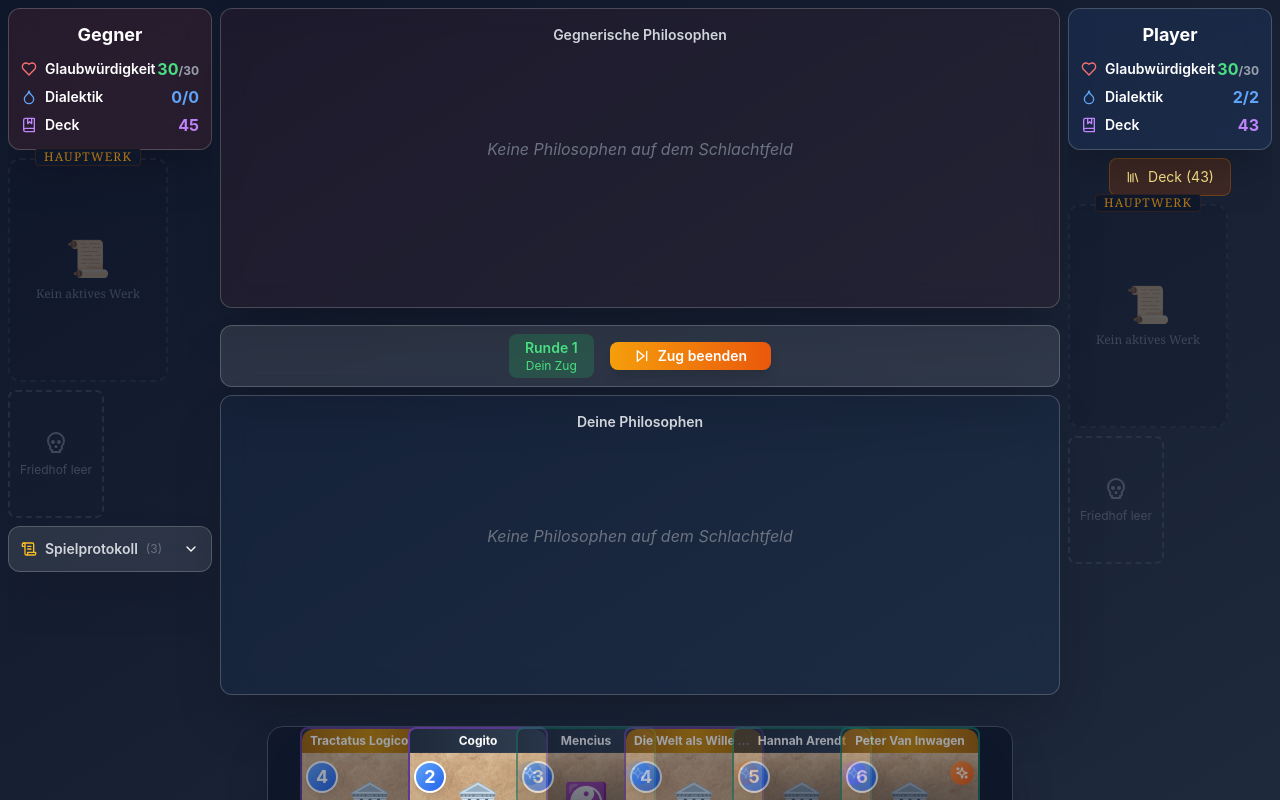
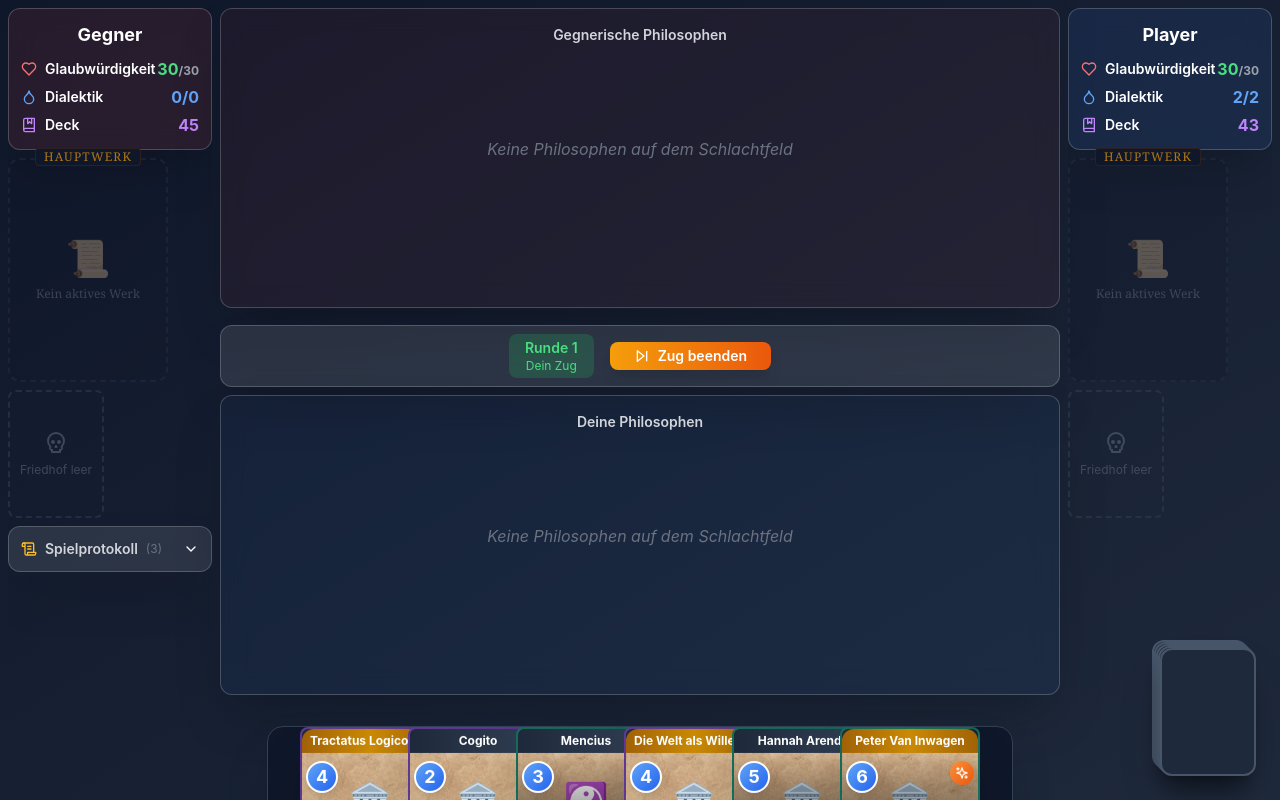
Before and after one commit to RamaJus/philosophy-ccg, a React (Vite) app: page / in a window 1280 px wide. Both pictures are taken after a click on the button 482 px from the left and 456 px from the top of the page. Built offline with nearby package versions, Linux system fonts and the light colour scheme.

Commit message:
Round 6 UI Refinements: Opaque cards, Visual Deck Pile, Symmetric Alignment

```diff
--- a/src/components/Card.tsx
+++ b/src/components/Card.tsx
@@ -76,7 +76,7 @@ export const Card: React.FC<CardProps> = ({
     const cardClasses = `
         ${isMinion ? 'card-minion' : 'card-spell'}
         ${isSelected ? 'ring-4 ring-yellow-400 scale-110' : ''}
-        ${isPlayable ? 'cursor-pointer' : 'opacity-60 cursor-not-allowed'}
+        ${isPlayable ? 'cursor-pointer' : 'cursor-not-allowed'}
         ${isDamaged ? 'animate-shake ring-4 ring-red-500' : ''}
         relative group transition-all duration-300 transform hover:scale-105 hover:z-10
         ${className}
--- a/src/components/GameArea.tsx
+++ b/src/components/GameArea.tsx
@@ -264,17 +264,38 @@ export const GameArea: React.FC<GameAreaProps> = ({ mode }) => {
                 {/* Right Side: Player Stats & Deck (2 cols) */}
                 <div className="col-span-2 flex flex-col gap-2 h-full overflow-y-auto">
                     <PlayerStats player={viewPlayer} />
-                    <div className="w-full flex justify-center">
-                        <button
-                            onClick={() => setIsDeckViewOpen(true)}
-                            className="flex items-center gap-2 px-4 py-2 bg-amber-900/40 hover:bg-amber-900/60 border border-amber-600/30 rounded-lg text-amber-200 transition-colors text-sm"
-                        >
-                            <Library size={14} />
-                            Deck ({viewPlayer.deck.length})
-                        </button>
-                    </div>
                     <WorkSlot card={viewPlayer.activeWork} />
                     <Graveyard cards={viewPlayer.graveyard} title="Dein Friedhof" />
+                </div>
+            </div>
+
+            {/* Visual Deck Pile (Bottom Right) */}
+            <div
+                className="absolute bottom-6 right-6 z-50 cursor-pointer group"
+                onClick={() => setIsDeckViewOpen(true)}
+            >
+                <div className="relative w-24 h-32">
+                    {/* Card Stack Effect */}
+                    {[...Array(Math.min(5, Math.ceil(viewPlayer.deck.length / 5)))].map((_, i) => (
+                        <div
+                            key={i}
+                            className="absolute inset-0 bg-slate-800 border-2 border-slate-600 rounded-xl shadow-xl"
+                            style={{
+                                transform: `translate(${-i * 2}px, ${-i * 2}px)`,
+                                zIndex: 5 - i
+                            }}
+                        />
+                    ))}
+                    {/* Top Card */}
+                    <div className="absolute inset-0 bg-gradient-to-br from-slate-700 to-slate-800 border-2 border-amber-900/50 rounded-xl shadow-2xl flex items-center justify-center group-hover:-translate-y-2 transition-transform duration-300">
+                        <div className="text-center">
+                            <Library className="w-8 h-8 text-amber-500/50 mx-auto mb-1" />
+                            <span className="text-amber-100 font-bold text-lg">{viewPlayer.deck.length}</span>
+                        </div>
+                    </div>
+                </div>
+                <div className="absolute -bottom-6 left-0 right-0 text-center opacity-0 group-hover:opacity-100 transition-opacity text-xs text-amber-200 font-medium whitespace-nowrap">
+                    Deck ansehen
                 </div>
             </div>
 
```
